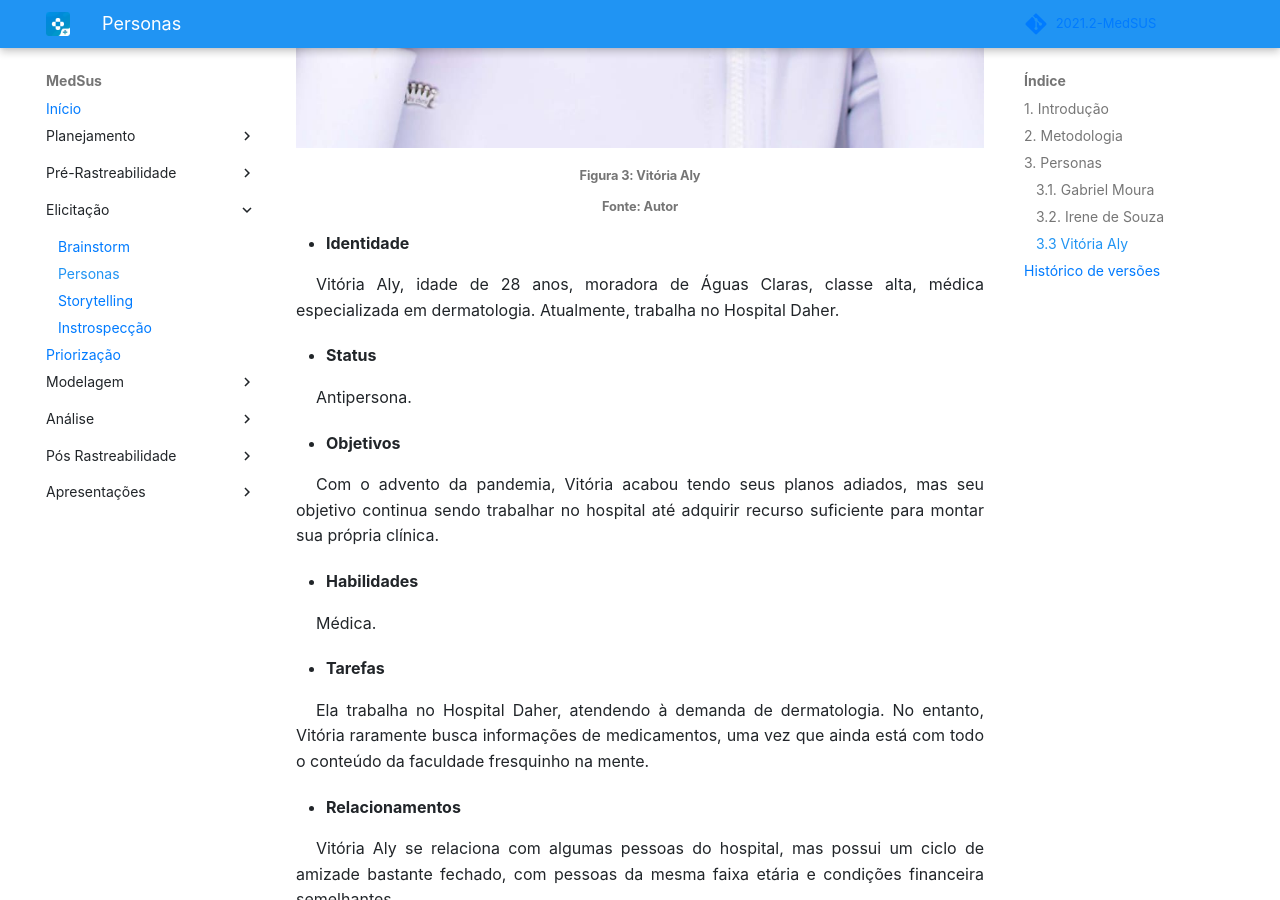
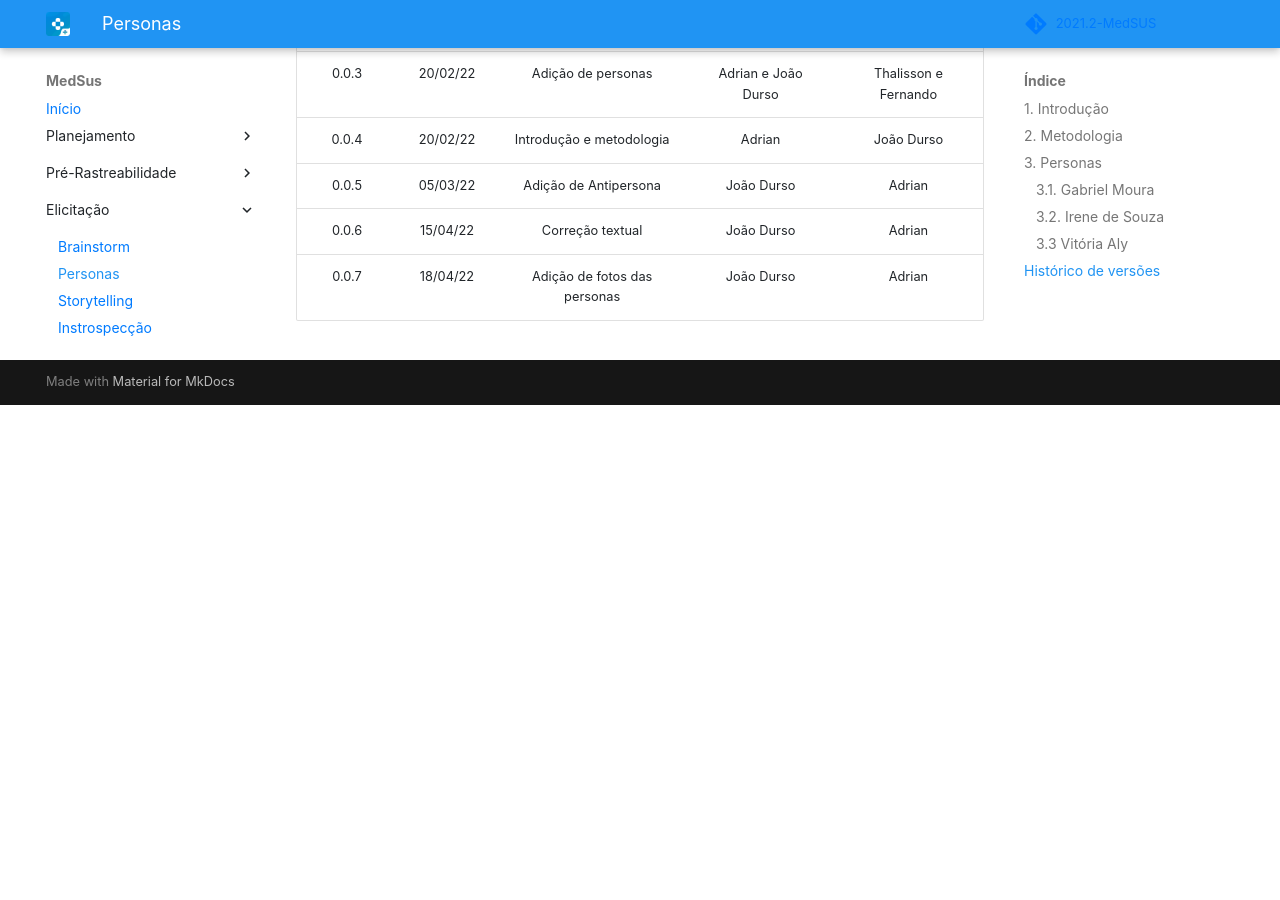
Before and after one commit to Requisitos-de-Software/2021.2-MedSUS, an MkDocs documentation site: the page built from docs/elicitation/personas.md, in a window 1280 px wide and 900 px high, scrolled down 4865 px. Built offline with MkDocs 1.6.1 and Material for MkDocs 9.7.7, drawn with Linux system fonts in a browser that asks for light colours; some web fonts are replaced; comment, search, counter and statistics services are not loaded; after the commit the page ends 5270 px from its top, so only the background shows below that.

Commit message:
Atualização persona

```diff
--- a/docs/elicitation/personas.md
+++ b/docs/elicitation/personas.md
@@ -82,7 +82,7 @@ documentação dos medicamentos.
 
 ### 3.2. Irene de Souza
 
-![Irene](../assets/persona_irene_souza.jpeg)
+<img src="../assets/persona_irene_souza.jpeg" alt="Irene" width="200"/>
 
 <h6 style="text-align:center">Figura 2: Irene de Souza</h6>
 <h6 style="text-align: center">Fonte: Google Imagens</h6>
@@ -129,7 +129,7 @@ Dona Nenê espera facilitar a organização desses medicamentos, transferindo as
 
 ### 3.3 Vitória Aly
 
-![Vitória](../assets/persona_vitoria_aly.jpeg)
+<img src="../assets/persona_vitoria_aly.jpeg" alt="Vitória" width="200"/>
 
 <h6 style="text-align: center">Figura 3: Vitória Aly</h6>
 <h6 style="text-align: center">Fonte: Autor</h6>
@@ -182,11 +182,12 @@ própria clínica ano que vem.
 
 ## Histórico de versões
 
-| Versão |   Data   |        Alteração         |     Responsável     |       Revisão        |
-| :----: | :------: | :----------------------: | :-----------------: | :------------------: |
-| 0.0.1  | 20/02/22 |         Criação          | Adrian e João Durso | Thalisson e Fernando |
-| 0.0.2  | 20/02/22 |        Formatação        | Adrian e João Durso | Thalisson e Fernando |
-| 0.0.3  | 20/02/22 |    Adição de personas    | Adrian e João Durso | Thalisson e Fernando |
-| 0.0.4  | 20/02/22 | Introdução e metodologia |       Adrian        |      João Durso      |
-| 0.0.5  | 05/03/22 |  Adição de Antipersona   |     João Durso      |        Adrian        |
-| 0.0.6  | 15/04/22 |     Correção textual     |     João Durso      |        Adrian        |
+| Versão |   Data   |          Alteração           |     Responsável     |       Revisão        |
+| :----: | :------: | :--------------------------: | :-----------------: | :------------------: |
+| 0.0.1  | 20/02/22 |           Criação            | Adrian e João Durso | Thalisson e Fernando |
+| 0.0.2  | 20/02/22 |          Formatação          | Adrian e João Durso | Thalisson e Fernando |
+| 0.0.3  | 20/02/22 |      Adição de personas      | Adrian e João Durso | Thalisson e Fernando |
+| 0.0.4  | 20/02/22 |   Introdução e metodologia   |       Adrian        |      João Durso      |
+| 0.0.5  | 05/03/22 |    Adição de Antipersona     |     João Durso      |        Adrian        |
+| 0.0.6  | 15/04/22 |       Correção textual       |     João Durso      |        Adrian        |
+| 0.0.7  | 18/04/22 | Adição de fotos das personas |     João Durso      |        Adrian        |
```
